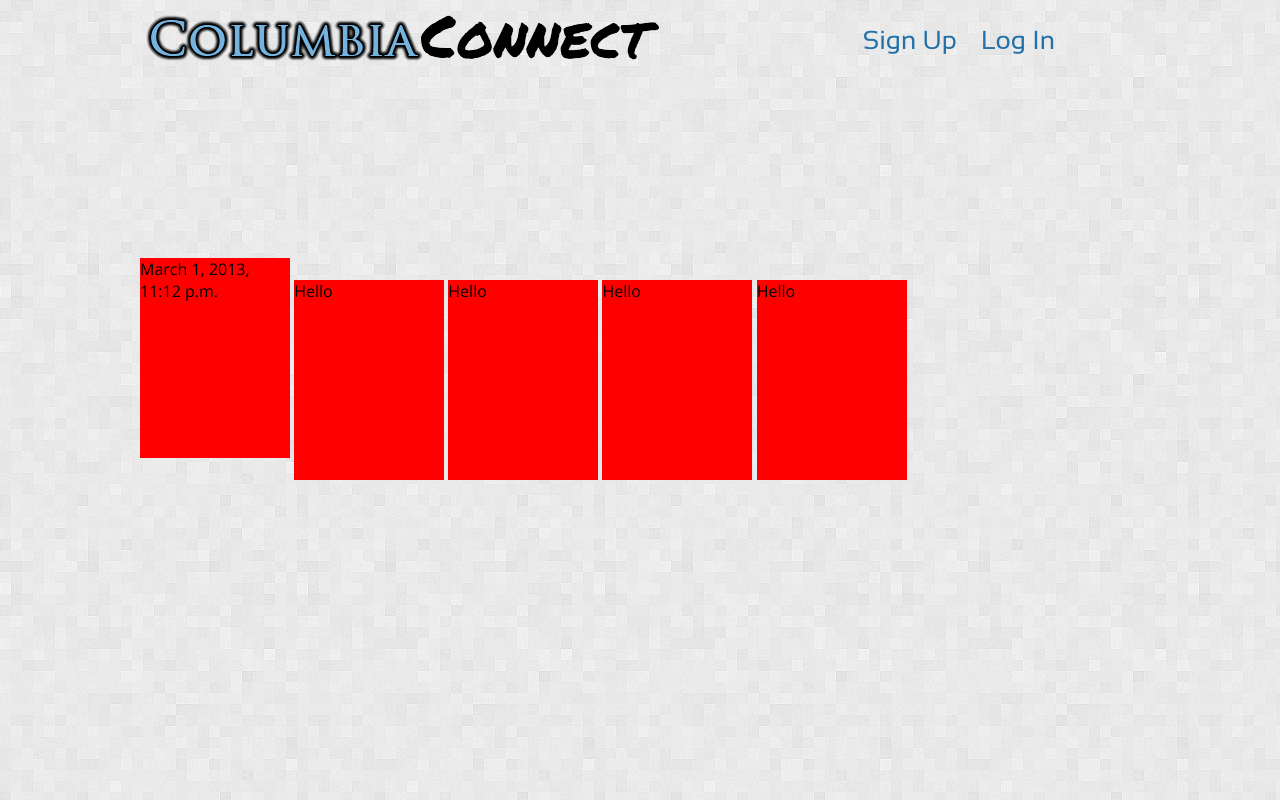
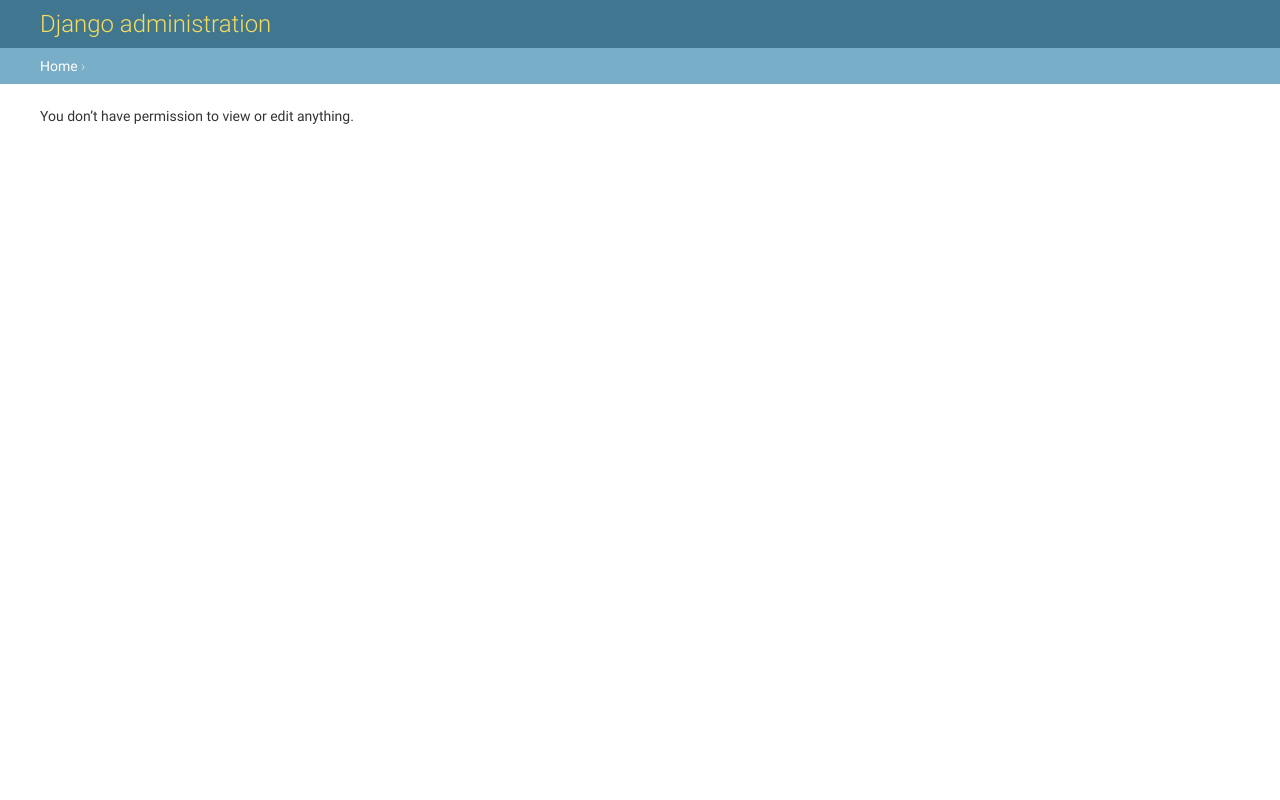
Before and after one commit to chmullig/columbiaconnect, a Django app: page / in a window 1280 px wide. Run offline with Django 3.2, Linux system fonts and the light colour scheme; parts of the project's set-up code (start-up, migrations or seed data) failed here and were passed over; some libraries are stand-ins or nearby versions.

Commit message:
connected to admin

```diff
--- a/columbiaconnect/templates/frontend/index.html
+++ b/columbiaconnect/templates/frontend/index.html
@@ -1,3 +1,5 @@
+{% extends "admin/app_index.html" %}
+
 <!DOCTYPE html>
 <html>
 	<head>
@@ -50,7 +52,7 @@
 		<div id="login-menu" class="dropdown dropdown-tip dropdown-anchor-right">
 			<div class="dropdown-menu">
 				<form>
-	        		<input type="email" name="login" placeholder="E-mail" class="login-field">
+	        		<input type="text" name="login" placeholder="E-mail" class="login-field">
 	        		<input type="password" name="password" placeholder="Password" class="login-field">
 	        		<button type="submit" name="submit" class="big-button">Log In</button>
 				</form>
@@ -61,8 +63,8 @@
 		<script src="https://ajax.googleapis.com/ajax/libs/jquery/1.9.0/jquery.js"></script>
 
 		<!-- Fancybox -->
-		<link rel="stylesheet" href="fancybox/source/jquery.fancybox.css?v=2.1.4" type="text/css" media="screen">
-		<script src="fancybox/source/jquery.fancybox.pack.js?v=2.1.4"></script>
+		<link rel="stylesheet" href="/static/fancybox/source/jquery.fancybox.css?v=2.1.4" type="text/css" media="screen">
+		<script src="/static/fancybox/source/jquery.fancybox.pack.js?v=2.1.4"></script>
 
 		<!-- Fancybox Options -->
 		<script>
@@ -79,6 +81,6 @@
 		});
 		</script>
 
-		<script src="jquery-dropdown.js"></script>
+		<script src="/static/jquery-dropdown.js"></script>
 	</body>
 </html>
```
